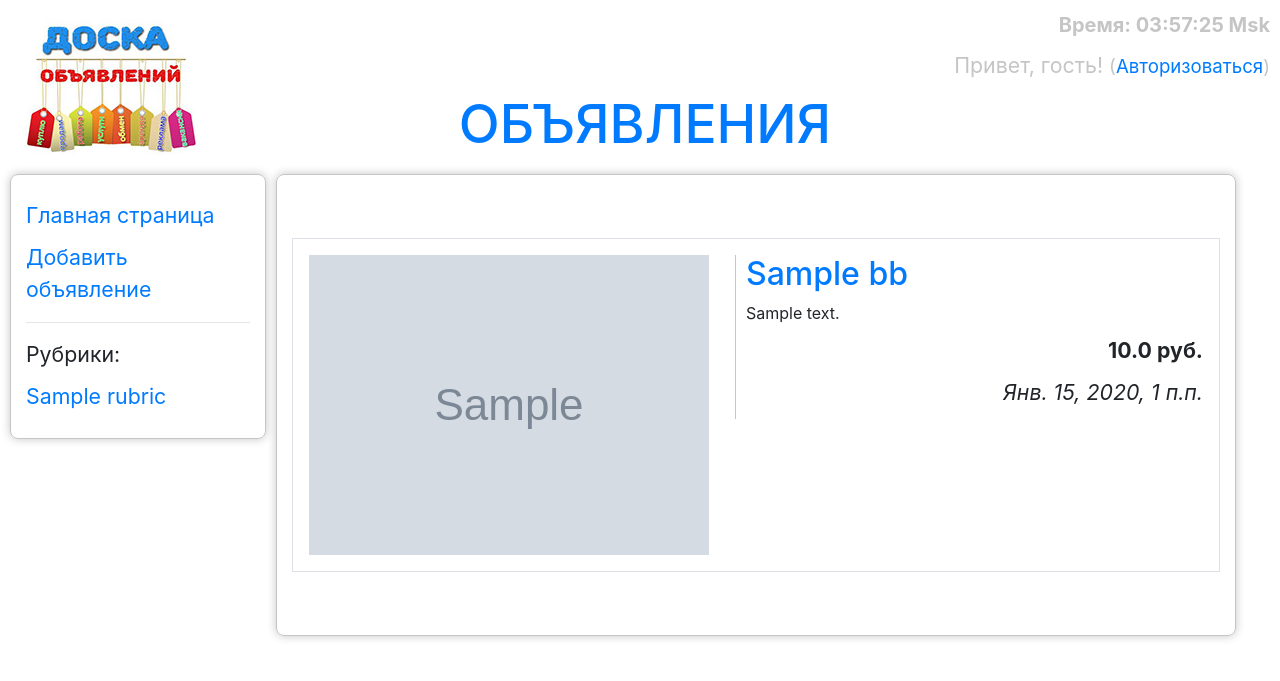
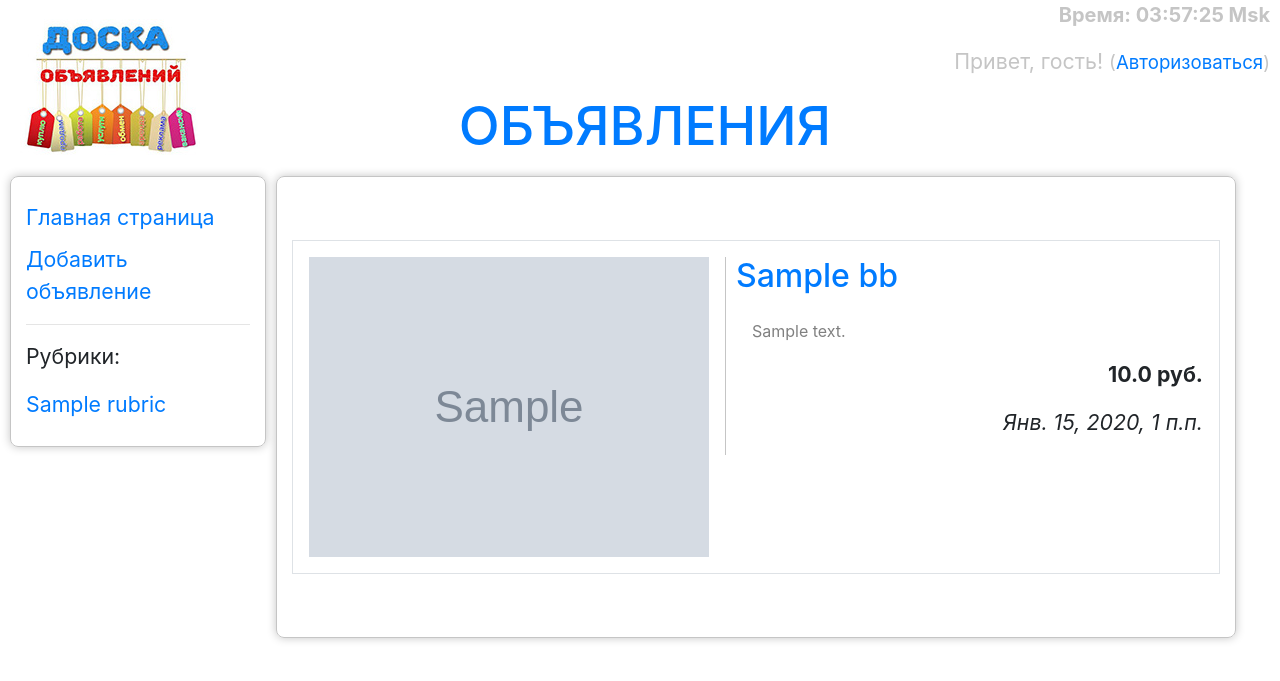
Before and after one commit to Vas322/callboard, a Django app: template apps/bboard/templates/bboard/index.html in a window 1280 px wide. Shown: the top 681 px of the page. Run offline with Django 3.2, Linux system fonts and the light colour scheme; tables that the repository leaves empty hold one stand-in row (values such as "Sample post"); the template is opened without the code that fills it: values that come from a table or form of the project are taken from there, most other values are stand-ins (such as "Sample title", 1, 10 or a date in 2020); grey boxes marked "Sample" are stand-in pictures; parts of the project's set-up code (start-up, migrations or seed data) failed here and were passed over; some libraries are stand-ins or nearby versions.

Commit message:
fixed display page index

```diff
--- a/apps/bboard/static/bboard/style.css
+++ b/apps/bboard/static/bboard/style.css
@@ -39,13 +39,15 @@ section {
   border-radius: 8px;
   box-shadow: 0 0 10px #c5c5c5; /* Параметры тени */
 }
-p{
+p {
   font-size: 16pt;
   margin: 10px 0px
+  color: grey;
 }
 .count{
   text-align: right;
   margin-right: 10px;
+  color: grey;
 }
 #clock{
   text-align: right;
@@ -75,10 +77,9 @@ p{
 }
 .media-body{
   border-left: 1px solid #c5c5c5;
-  margin-left: 10px;
+
   padding-left: 10px;
-  width: 92%
 }
-.content{
-  width: 92%
+.text-content{
+  color: grey;
 }
--- a/apps/bboard/templates/bboard/index.html
+++ b/apps/bboard/templates/bboard/index.html
@@ -7,18 +7,18 @@
 
 <ul class="list-unstyled">
     {% for bb in bbs %}
-    <li class="media my-5 p-3 border">
+    <li class="media my-5 p-3 border ">
 
         <a href="{{ url }}{{ all }}">
         {% if bb.image %}
-        <img class="mr-3" src="{% thumbnail bb.image 'default' %}">
+        <img class=" mr-3" src="{% thumbnail bb.image 'default' %}">
         {% else %}
-        <img class="mr-3" src="{% static 'bboard/empty.jpg' %}">
+        <img class=" mr-3" src="{% static 'bboard/empty.jpg' %}">
         {% endif %}
         </a>
-        <div class="media-body">
+        <div class="media-body ">
           <h2><a href="{% url 'detail' pk=bb.pk %}">{{ bb.title }}</a></h2>
-          <div class="content">{{ bb.content }}</div>
+          <div class="text-content w-90 p-3">{{ bb.content }}</div>
           <p class="text-right font-weight-bold">{{ bb.price }} руб.</p>
           <p class="text-right font-italic">{{ bb.published }}</p>
         </div>
```
